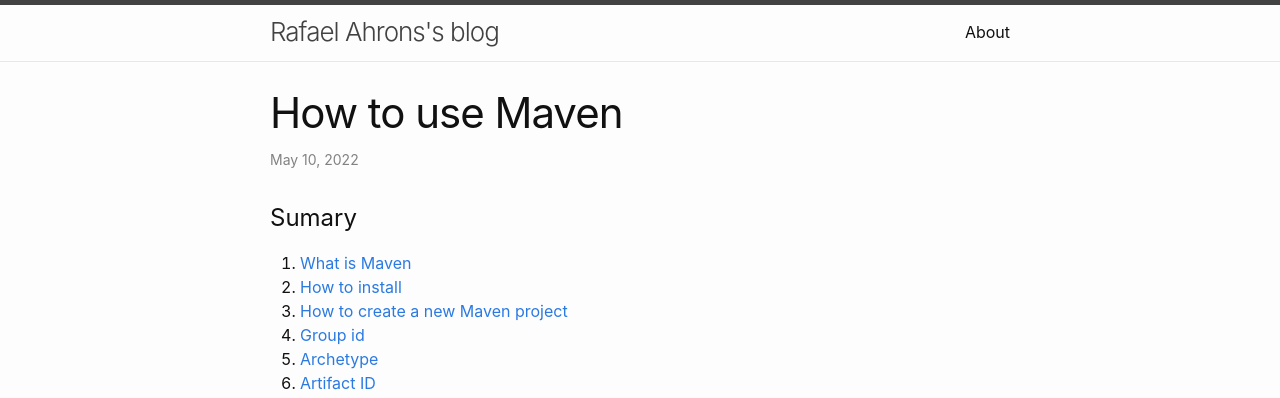
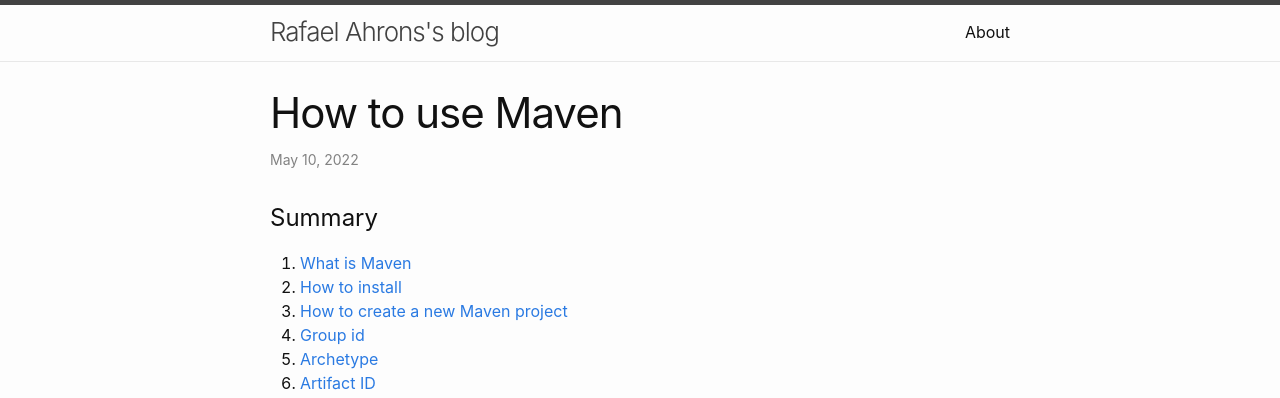
Before and after one commit to luturol/luturol.github.io, a Jekyll site: the page built from _posts/2022-05-10-How-to-use-Maven.md, in a window 1280 px wide and 900 px high. Shown: the top 398 px of the window. Built offline with Jekyll 4.4.1, drawn with Linux system fonts in a browser that asks for light colours.

Commit message:
Fix summary typing

```diff
--- a/_posts/2022-05-10-How-to-use-Maven.md
+++ b/_posts/2022-05-10-How-to-use-Maven.md
@@ -7,7 +7,7 @@ categories:
 - maven
 ---
 
-# Sumary
+# Summary
 
 1. [What is Maven](#what-is-mavenhttpsmavenapacheorg)
 1. [How to install](#how-to-install)
```
